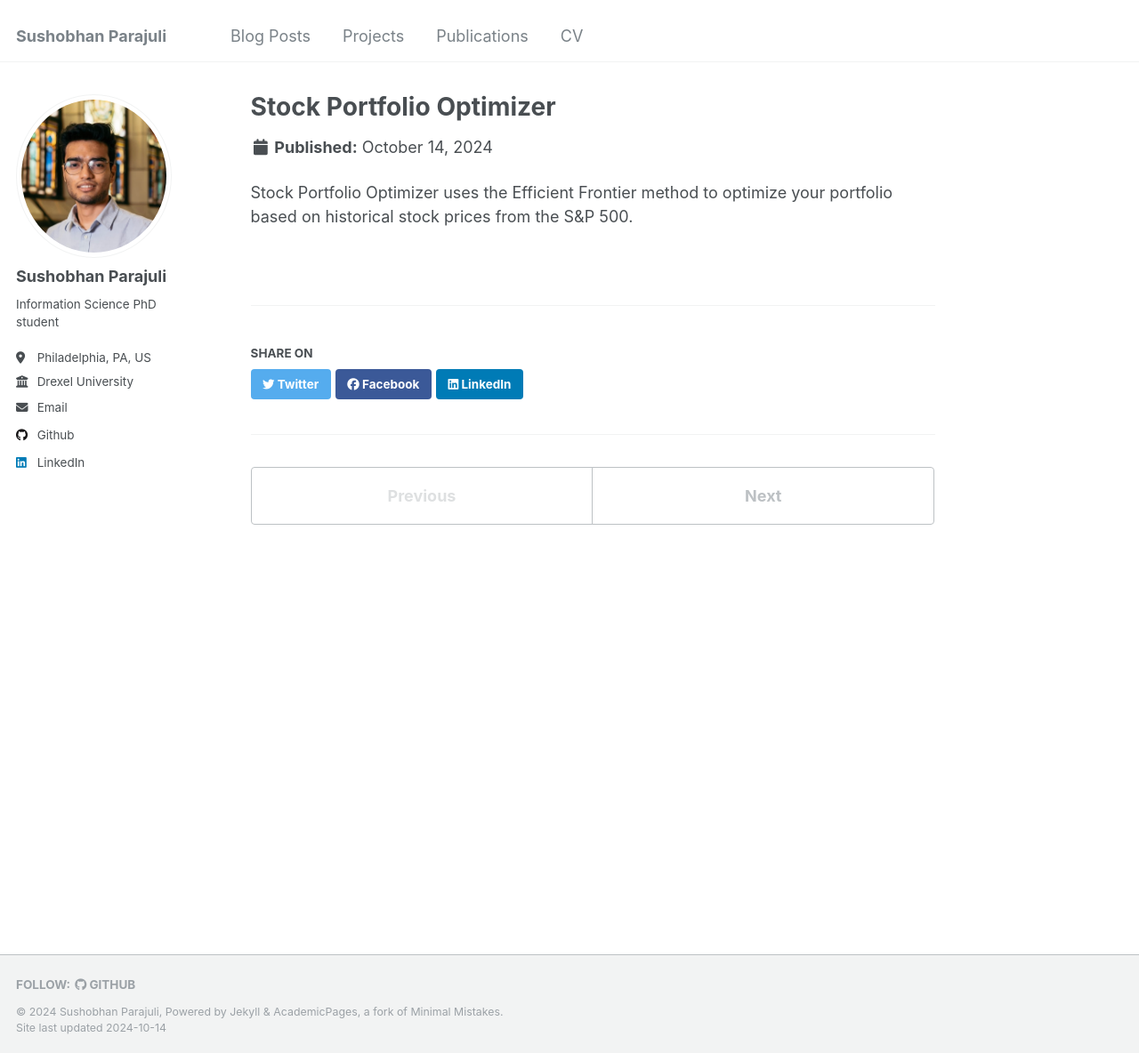
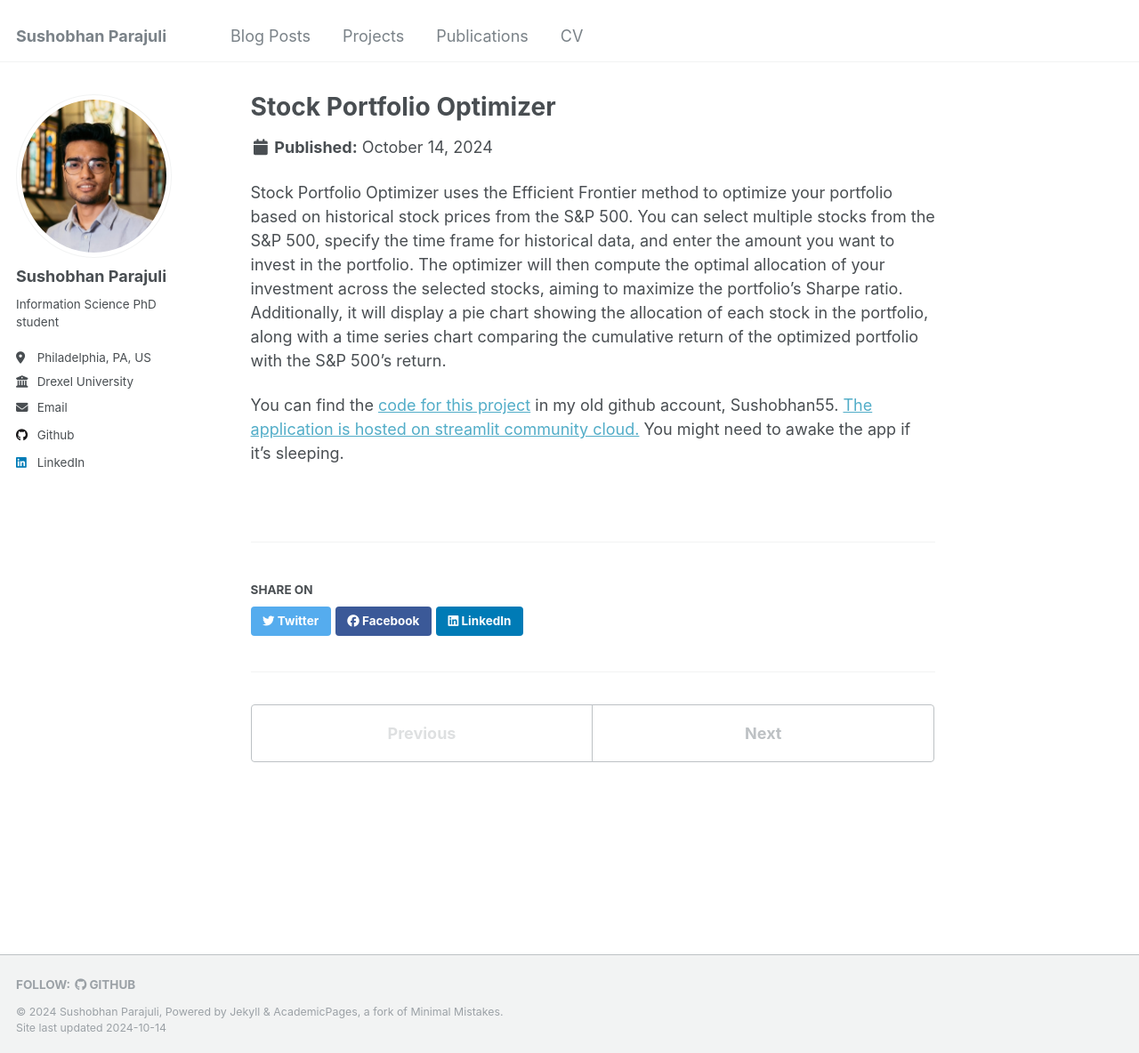
Before and after one commit to sushobhan2024/sushobhan2024.github.io, a Jekyll site: the page built from _projects/project-1.md, in a window 1280 px wide and 1184 px high. Shown: the whole window at 89% size. Built offline with Jekyll 4.4.1, drawn with Linux system fonts in a browser that asks for light colours.

Commit message:
Update project-1.md

```diff
--- a/_projects/project-1.md
+++ b/_projects/project-1.md
@@ -4,4 +4,6 @@ excerpt: "Short description of project item number 1<br/><img src='/images/proje
 collection: project
 ---
 
-Stock Portfolio Optimizer uses the Efficient Frontier method to optimize your portfolio based on historical stock prices from the S&P 500.
+Stock Portfolio Optimizer uses the Efficient Frontier method to optimize your portfolio based on historical stock prices from the S&P 500. You can select multiple stocks from the S&P 500, specify the time frame for historical data, and enter the amount you want to invest in the portfolio. The optimizer will then compute the optimal allocation of your investment across the selected stocks, aiming to maximize the portfolio's Sharpe ratio. Additionally, it will display a pie chart showing the allocation of each stock in the portfolio, along with a time series chart comparing the cumulative return of the optimized portfolio with the S&P 500's return.
+
+You can find the [code for this project](https://github.com/Sushobhan55/PortfolioOptimizerApp/tree/main) in my old github account, Sushobhan55. [The application is hosted on streamlit community cloud.](https://stockportfoliooptimizer.streamlit.app) You might need to awake the app if it's sleeping.
```
